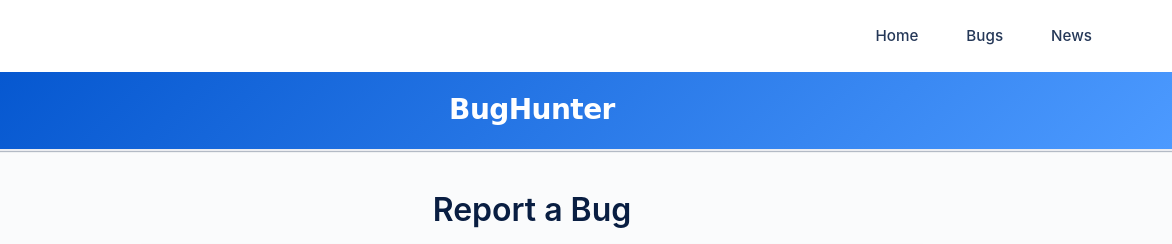
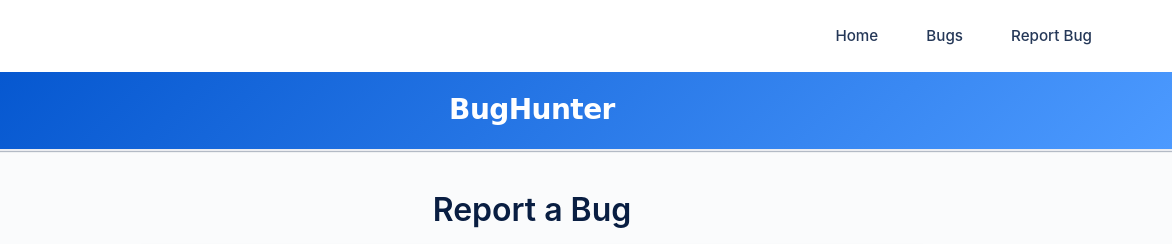
Before and after one commit to SheillaO/BugHunter, a plain HTML site: page public/report-bug.html in a window 1280 px wide. Shown: the top 244 px of the page, 108-1280 px from the left. Drawn offline with Linux system fonts and the light colour scheme; a web font is replaced by a local one.

Commit message:
Reworked the html pages

```diff
--- a/public/report-bug.html
+++ b/public/report-bug.html
@@ -22,7 +22,8 @@
                 <ul role="list">
                     <li role="listitem"><a href="index.html">Home</a></li>
                     <li role="listitem"><a href="bugs.html">Bugs</a></li>
-                    <li role="listitem"><a href="news.html">News</a></li>
+                    <!-- This is the missing link you need to add -->
+                    <li role="listitem"><a href="report-bug.html">Report Bug</a></li>
                 </ul>
             </nav>
         </div>
```
Also changed, not shown: public/404.html (+2 -1 lines), public/bugs.html (+2 -1 lines), public/index.html (+2 -1 lines), public/news.html (+2 -1 lines).
